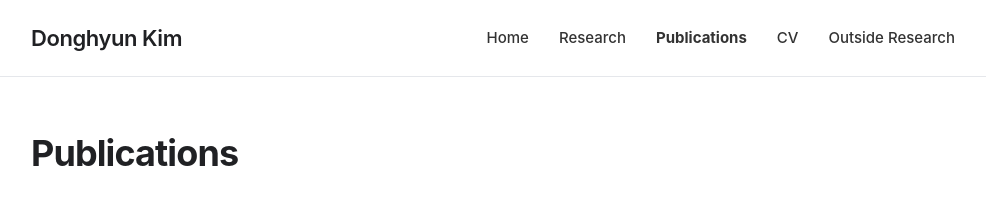
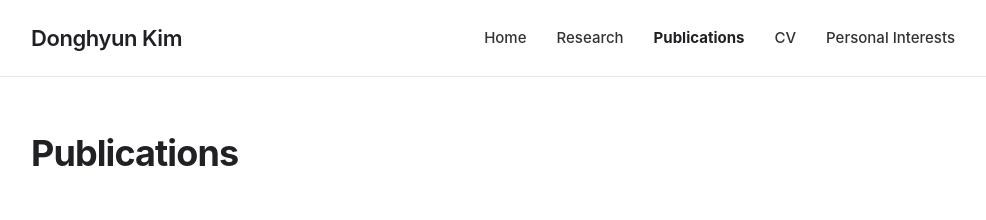
Before and after one commit to dhkim-dhkim-dhkim/dhkim-dhkim-dhkim.github.io, a Jekyll site: the page built from publications.md, in a window 1280 px wide. Shown: the top 220 px of the page, without its empty margins (147-1133 px from the left). Built offline with Jekyll 4.4.1, drawn with Linux system fonts in a browser that asks for light colours.

Commit message:
Update default.html

```diff
--- a/_layouts/default.html
+++ b/_layouts/default.html
@@ -39,7 +39,7 @@
         <a
           href="/"
           {% if page.url == "/" %}
-            style="font-weight: 700;"
+            class="active"
           {% endif %}
         >
           Home
@@ -48,7 +48,7 @@
         <a
           href="/research/"
           {% if page.url == "/research/" %}
-            style="font-weight: 700;"
+            class="active"
           {% endif %}
         >
           Research
@@ -57,7 +57,7 @@
         <a
           href="/publications/"
           {% if page.url == "/publications/" %}
-            style="font-weight: 700;"
+            class="active"
           {% endif %}
         >
           Publications
@@ -72,12 +72,12 @@
         </a>
 
         <a
-          href="/outside-research/"
-          {% if page.url == "/outside-research/" %}
-            style="font-weight: 700;"
+          href="/personal-interests/"
+          {% if page.url == "/personal-interests/" %}
+            class="active"
           {% endif %}
         >
-          Outside Research
+          Personal Interests
         </a>
 
       </nav>
```
